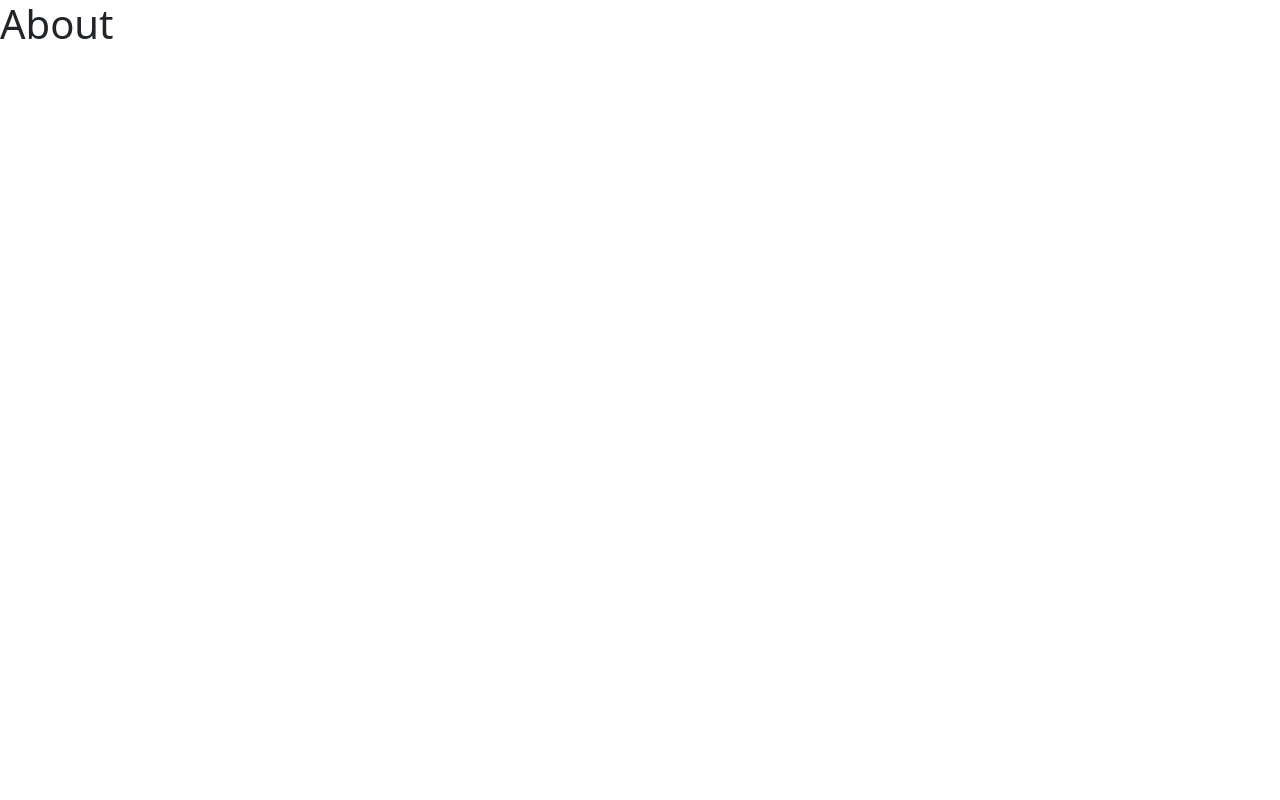
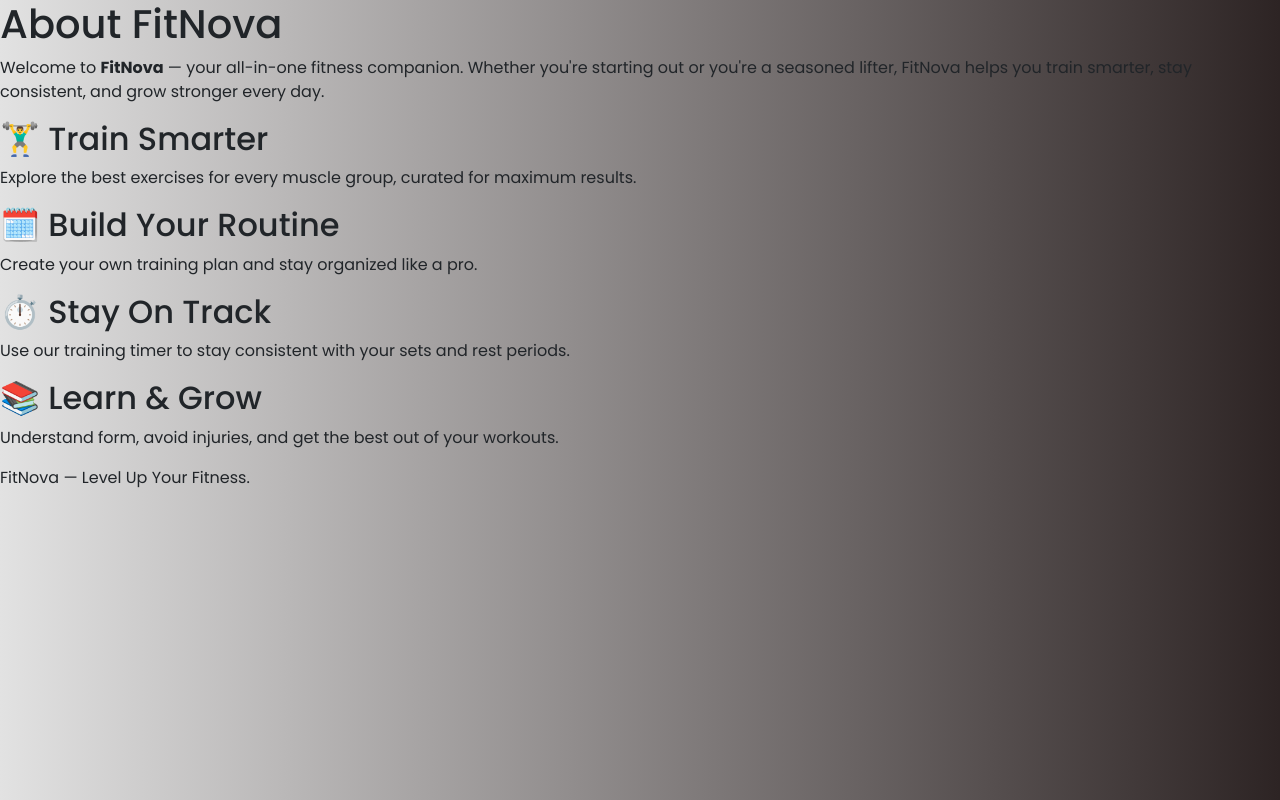
Before and after one commit to anukd-web-services/fitness_diaries, a React (Create React App) app in the folder client/: page /about in a window 1280 px wide. Built offline with nearby package versions, Linux system fonts and the light colour scheme.

Commit message:
abouttttttt

```diff
--- a/client/src/components/about/About.jsx
+++ b/client/src/components/about/About.jsx
@@ -1,7 +1,39 @@
+import '../../styles/About/About.css';
 
-function About () {
-    return (
-        <h1>About</h1>
-    );
+function About() {
+  return (
+    <div className="about-container">
+      <h1 className="about-title">About FitNova</h1>
+      <p className="about-description">
+        Welcome to <strong>FitNova</strong> — your all-in-one fitness companion.
+        Whether you're starting out or you're a seasoned lifter, FitNova helps you train smarter,
+        stay consistent, and grow stronger every day.
+      </p>
+
+      <div className="about-features">
+        <div className="feature">
+          <h2>🏋️‍♂️ Train Smarter</h2>
+          <p>Explore the best exercises for every muscle group, curated for maximum results.</p>
+        </div>
+        <div className="feature">
+          <h2>🗓️ Build Your Routine</h2>
+          <p>Create your own training plan and stay organized like a pro.</p>
+        </div>
+        <div className="feature">
+          <h2>⏱️ Stay On Track</h2>
+          <p>Use our training timer to stay consistent with your sets and rest periods.</p>
+        </div>
+        <div className="feature">
+          <h2>📚 Learn & Grow</h2>
+          <p>Understand form, avoid injuries, and get the best out of your workouts.</p>
+        </div>
+      </div>
+
+      <p className="about-footer">
+        FitNova — Level Up Your Fitness.
+      </p>
+    </div>
+  );
 }
-export default About
+
+export default About;
--- a/client/src/styles/About/About.css
+++ b/client/src/styles/About/About.css
@@ -0,0 +1,13 @@
+@import url('https://fonts.googleapis.com/css2?family=Poppins:wght@400;500;600;700&display=swap');
+
+*{
+  margin: 0;
+  padding: 0;
+  box-sizing: border-box;
+  font-family: 'Poppins', sans-serif;
+}
+
+body {
+  min-height: 100vh;
+  background: linear-gradient(90deg, #e2e2e2, #2d2424);
+}
```
Also changed, not shown: 1 other file (tests, documents, lock files or other folders).
